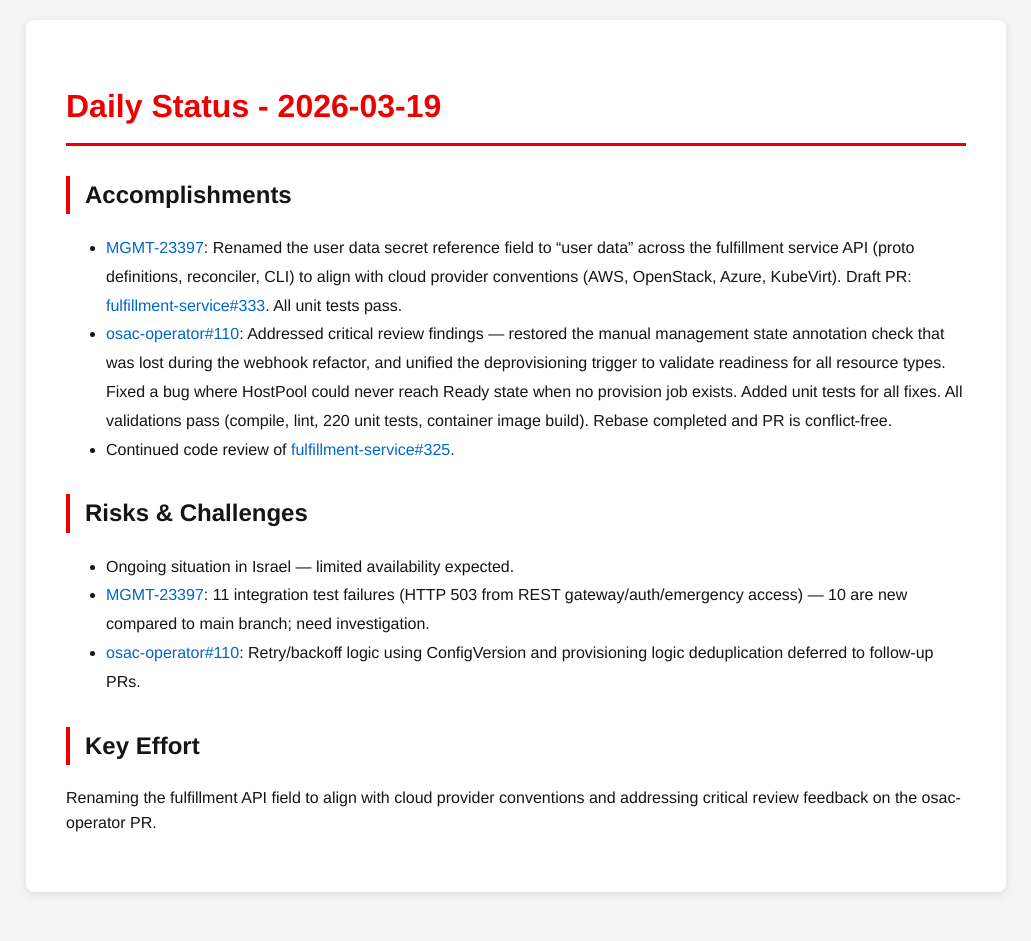
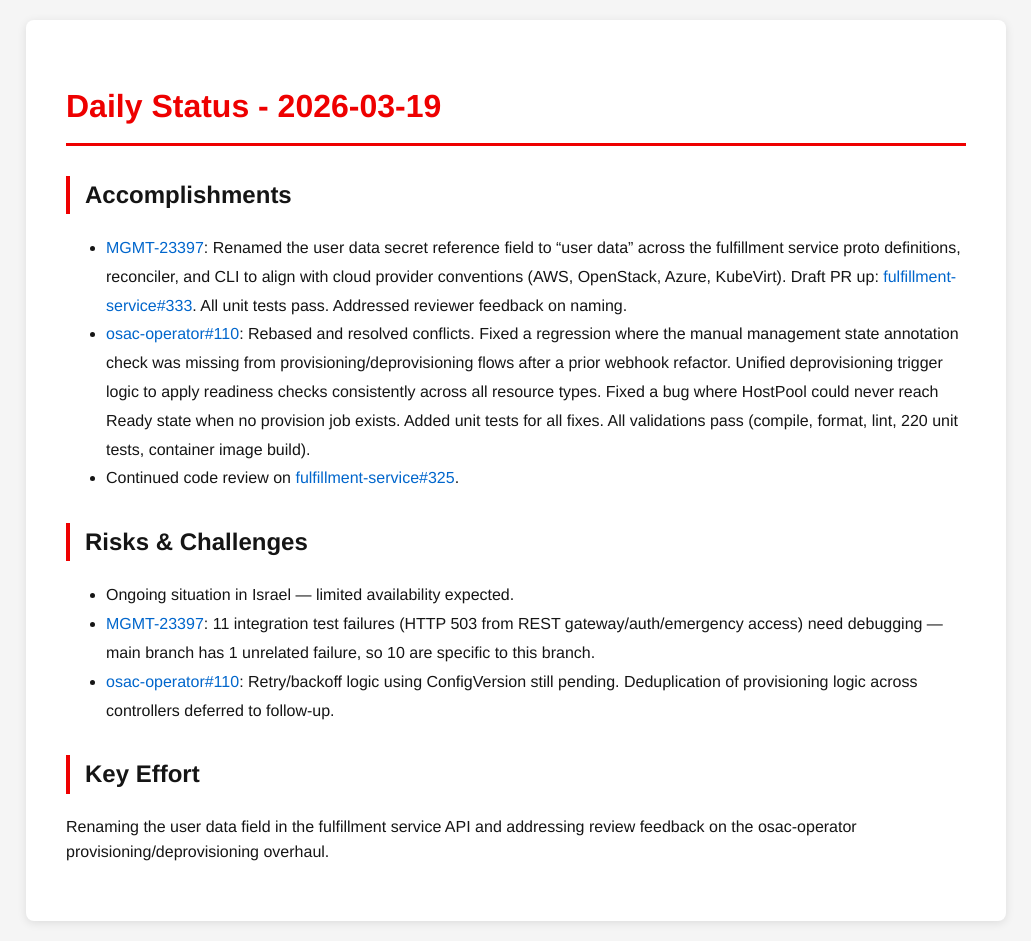
Before and after one commit to tzvatot/daily-status, a Jekyll site: the page built from 2026-03-19.md, in a window 1280 px wide. Shown: the whole page, without its empty margins (124-1155 px from the left). Built offline with Jekyll 4.4.1, drawn with Linux system fonts in a browser that asks for light colours; before the commit the page ends 912 px from its top, so only the background shows below that.

Commit message:
Daily status update - 2026-03-19

```diff
--- a/2026-03-19.md
+++ b/2026-03-19.md
@@ -7,14 +7,14 @@ date: 2026-03-19
 # Daily Status - 2026-03-19
 
 ## Accomplishments
-- [MGMT-23397](https://issues.redhat.com/browse/MGMT-23397): Renamed the user data secret reference field to "user data" across the fulfillment service API (proto definitions, reconciler, CLI) to align with cloud provider conventions (AWS, OpenStack, Azure, KubeVirt). Draft PR: [fulfillment-service#333](https://github.com/osac-project/fulfillment-service/pull/333). All unit tests pass.
-- [osac-operator#110](https://github.com/osac-project/osac-operator/pull/110): Addressed critical review findings — restored the manual management state annotation check that was lost during the webhook refactor, and unified the deprovisioning trigger to validate readiness for all resource types. Fixed a bug where HostPool could never reach Ready state when no provision job exists. Added unit tests for all fixes. All validations pass (compile, lint, 220 unit tests, container image build). Rebase completed and PR is conflict-free.
-- Continued code review of [fulfillment-service#325](https://github.com/osac-project/fulfillment-service/pull/325).
+- [MGMT-23397](https://issues.redhat.com/browse/MGMT-23397): Renamed the user data secret reference field to "user data" across the fulfillment service proto definitions, reconciler, and CLI to align with cloud provider conventions (AWS, OpenStack, Azure, KubeVirt). Draft PR up: [fulfillment-service#333](https://github.com/osac-project/fulfillment-service/pull/333). All unit tests pass. Addressed reviewer feedback on naming.
+- [osac-operator#110](https://github.com/osac-project/osac-operator/pull/110): Rebased and resolved conflicts. Fixed a regression where the manual management state annotation check was missing from provisioning/deprovisioning flows after a prior webhook refactor. Unified deprovisioning trigger logic to apply readiness checks consistently across all resource types. Fixed a bug where HostPool could never reach Ready state when no provision job exists. Added unit tests for all fixes. All validations pass (compile, format, lint, 220 unit tests, container image build).
+- Continued code review on [fulfillment-service#325](https://github.com/osac-project/fulfillment-service/pull/325).
 
 ## Risks & Challenges
 - Ongoing situation in Israel — limited availability expected.
-- [MGMT-23397](https://issues.redhat.com/browse/MGMT-23397): 11 integration test failures (HTTP 503 from REST gateway/auth/emergency access) — 10 are new compared to main branch; need investigation.
-- [osac-operator#110](https://github.com/osac-project/osac-operator/pull/110): Retry/backoff logic using ConfigVersion and provisioning logic deduplication deferred to follow-up PRs.
+- [MGMT-23397](https://issues.redhat.com/browse/MGMT-23397): 11 integration test failures (HTTP 503 from REST gateway/auth/emergency access) need debugging — main branch has 1 unrelated failure, so 10 are specific to this branch.
+- [osac-operator#110](https://github.com/osac-project/osac-operator/pull/110): Retry/backoff logic using ConfigVersion still pending. Deduplication of provisioning logic across controllers deferred to follow-up.
 
 ## Key Effort
-Renaming the fulfillment API field to align with cloud provider conventions and addressing critical review feedback on the osac-operator PR.
+Renaming the user data field in the fulfillment service API and addressing review feedback on the osac-operator provisioning/deprovisioning overhaul.
```
